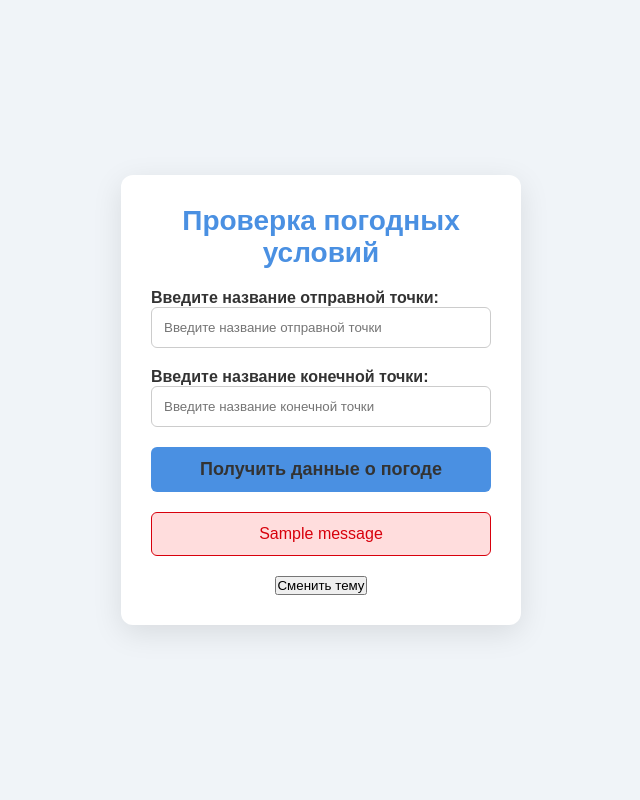
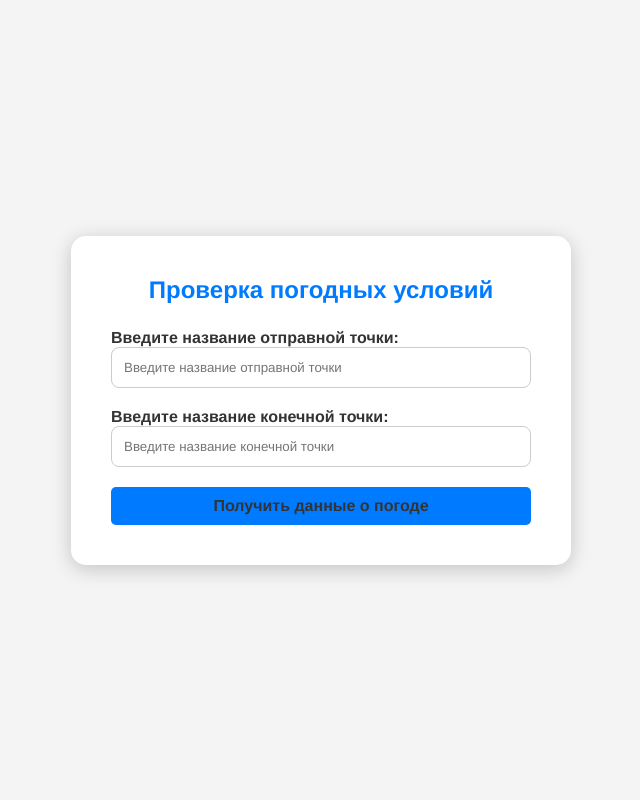
Before and after one commit to posttemp/py_project2, a Flask app: page / in a window 1280 px wide. Shown: the whole page, without its empty margins (319-959 px from the left). Run offline with Flask 3, Linux system fonts and the light colour scheme; one stand-in notice (Sample message) is shown.

Commit message:
Allpight

```diff
--- a/app.py
+++ b/app.py
@@ -4,50 +4,58 @@
 from wtforms import StringField, SubmitField
 from wtforms.validators import DataRequired
 
-class LocationForm(FlaskForm):
-    location_A = StringField('Введите название отправной точки:', validators=[DataRequired()])     # Поле для ввода названия отправной точки
-    location_B = StringField('Введите название конечной точки:', validators=[DataRequired()])     # Поле для ввода названия конечной точки
-    submit = SubmitField('Получить данные о погоде')     # Кнопка для отправки формы
 API_KEY = 'VppSmk8M7Al00nYGHmj6HM48KqnFakVH'
 
-app = Flask(__name__, template_folder=r'C:\Users\ilalc\PycharmProjects\PythonProject\templates', static_folder=r'C:\Users\ilalc\PycharmProjects\PythonProject\static')
+class LocationForm(FlaskForm):
+    location_A = StringField('Введите название отправной точки:', validators=[DataRequired()])
+    location_B = StringField('Введите название конечной точки:', validators=[DataRequired()])
+    submit = SubmitField('Получить данные о погоде')
+
+app = Flask(__name__, template_folder='templates', static_folder='static')
 app.config["SECRET_KEY"] = "oboldui123"
 
-def check_bad_weather(wet_info: dict):
-    '''Функция анализа погодных условий'''
-    if wet_info['temperature_celsius'] < 0:
-        return 'Температура ниже 0, советуем одеться потеплее'
-    elif wet_info['temperature_celsius'] > 35:
-        return 'Очень жарко, советуем оставаться дома или, если вы на улице оставайтесь в тени'
-    elif wet_info['wind_speed'] > 7:
-        return 'Сильный ветер, советуем оставаться дома, воизбежании несчастных случаев'
-    elif wet_info['precipitation_probability'] > 70:
-        return 'Высокая вероятность осадков, не забудьте захватить с собой зонтик'
+def analyze_weather_conditions(weather_info):
+    """Анализирует погодные условия и возвращает рекомендации."""
+    print("Анализируем погодные условия:", weather_info)  # Отладочное сообщение
+
+    temperature = weather_info.get('temperature_celsius')
+    wind_speed = weather_info.get('wind_speed')
+    precipitation_probability = weather_info.get('precipitation_probability')
+
+    if temperature is None or wind_speed is None or precipitation_probability is None:
+        return 'Ошибка: недостаточно данных для анализа погоды.'
+
+    if temperature < 0:
+        return 'Температура ниже 0, советуем одеться потеплее.'
+    elif temperature > 35:
+        return 'Очень жарко, советуем оставаться дома или, если вы на улице, оставайтесь в тени.'
+    elif wind_speed > 7:
+        return 'Сильный ветер, советуем оставаться дома, во избежание несчастных случаев.'
+    elif precipitation_probability > 70:
+        return 'Высокая вероятность осадков, не забудьте захватить с собой зонтик.'
     else:
-        return 'Самое лучшее время для прогулки'
+        return 'Самое лучшее время для прогулки.'
 
-
-def req(city):
-    """Получение кординат"""
+def get_coordinates(city):
+    """Получает координаты города."""
     location_url = f'http://dataservice.accuweather.com/locations/v1/cities/search?apikey={API_KEY}&q={city}&language=ru'
     try:
         response = requests.get(location_url)
+        response.raise_for_status()
         data = response.json()
         if data:
-            lat = data[0]['GeoPosition']['Latitude']
-            long = data[0]['GeoPosition']['Longitude']
-            return [lat, long]
+            return data[0]['GeoPosition']['Latitude'], data[0]['GeoPosition']['Longitude']
     except requests.exceptions.RequestException as e:
         print(f'Ошибка запроса: {e}')
         return None
 
-
-def get_loc_code_by_coords(city):
-    """Функция для получения гео-ключа по кординатам"""
-    city_cor = f'{city[0]},{city[1]}'
-    location_url = f'http://dataservice.accuweather.com/locations/v1/cities/geoposition/search?apikey={API_KEY}&q={city_cor}'
+def get_location_key_by_coordinates(coordinates):
+    """Получает гео-ключ по координатам."""
+    lat, long = coordinates
+    location_url = f'http://dataservice.accuweather.com/locations/v1/cities/geoposition/search?apikey={API_KEY}&q={lat},{long}'
     try:
         response = requests.get(location_url)
+        response.raise_for_status()
         data = response.json()
         if data:
             return [data['Key'], data['AdministrativeArea']['LocalizedName']]
@@ -55,62 +63,71 @@
         print(f'Ошибка запроса: {e}')
         return None
 
-
-def get_weather_data(loc_key):
-    '''Фукция получения данных о погоде'''
-    weather_url = f'http://dataservice.accuweather.com/currentconditions/v1/{loc_key}?apikey={API_KEY}&details=true'  # запрос к api
+def get_weather_data(location_key):
+    """Получает данные о погоде по гео-ключу."""
+    weather_url = f'http://dataservice.accuweather.com/currentconditions/v1/{location_key}?apikey={API_KEY}&details=true'
     try:
-        weather_r = requests.get(weather_url)  # гет-запрос к api
-        weather_data = weather_r.json()[0]
-        temperature_celsius = weather_data['Temperature']['Metric']['Value']
-        humidity_percentage = weather_data['RelativeHumidity']
-        wind_speed = round(weather_data['Wind']['Speed']['Metric']['Value'] * 0.2778, 2)
-        precipitation_probability = 0 if not weather_data['HasPrecipitation'] else 100
-        wet_info = {
-            'temperature_celsius': temperature_celsius,
-            'humidity_percentage': f'{humidity_percentage}%',
-            'wind_speed': wind_speed,
-            'precipitation_probability': precipitation_probability
+        response = requests.get(weather_url)
+        response.raise_for_status()
+        weather_data = response.json()[0]
+        return {
+            'temperature_celsius': weather_data['Temperature']['Metric']['Value'],
+            'humidity_percentage': f"{weather_data['RelativeHumidity']}%",
+            'wind_speed': round(weather_data['Wind']['Speed']['Metric']['Value'] * 0.2778, 2),
+            'precipitation_probability': 100 if weather_data['HasPrecipitation'] else 0
         }
-        return wet_info
     except requests.exceptions.RequestException as e:
-        print(f"Ошибка запроса погода: {e}")
-
-
+        print(f"Ошибка запроса погоды: {e}")
+        return None
 
 @app.route("/", methods=['GET', 'POST'])
 def main():
     form = LocationForm()
-    analize = {}
-    if request.method == "POST":  # Проверяем, был ли отправлен POST-запрос
-        if form.validate_on_submit():  # Проверяем, что форма валидн
-            point_A = form.location_A.data  # Получаем данные из поля location_A
-            point_B = form.location_B.data # Получаем данные из поля location_B
-            k_A = get_loc_code_by_coords(req(point_A))[0]  # Получаем код местоположения по координатам A
-            k_B = get_loc_code_by_coords(req(point_B))[0] # Получаем код местоположения по координатам B
-            response_A = get_weather_data(k_A)  # Получаем данные о погоде A
-            response_B = get_weather_data(k_B)  # Получаем данные о погоде B
-            analize_A = check_bad_weather(response_A)  # Анализируем данные о погоде A
-            analize_B = check_bad_weather(response_B)  # Анализируем данные о погоде A
-            weather_data = {
-            f'Анализ погодных условий в городе: {point_A}':{
-            'temperature_celsius': response_A['temperature_celsius'],
-            'precipitation_probability': response_A['precipitation_probability'],
-            'humidity_percentage': response_A['humidity_percentage'],
-            'wind_speed': response_A['wind_speed'],
-            'analyze': analize_A
-            },
+    if form.validate_on_submit():
+        point_A = form.location_A.data
+        point_B = form.location_B.data
 
-            f'Анализ погодных условий в городе: {point_B}':{
-            'temperature_celsius': response_B['temperature_celsius'],
-            'precipitation_probability': response_B['precipitation_probability'],
-            'humidity_percentage': response_B['humidity_percentage'],
-            'wind_speed': response_B['wind_speed'],
-            'analyze': analize_B}
-            }
-            return render_template('weather.html', data=weather_data)  # Отображаем данные о погоде
-    return render_template('main.html', form=form)  # Отображаем форму при GET-запросе
+        # Получаем координаты по названиям городов
+        coords_A = get_coordinates(point_A)
+        coords_B = get_coordinates(point_B)
+
+        if coords_A and coords_B:
+            # Получаем локальные ключи по координатам
+            loc_key_A = get_location_key_by_coordinates(coords_A)
+            loc_key_B = get_location_key_by_coordinates(coords_B)
+
+            if loc_key_A and loc_key_B:
+                # Получаем данные о погоде по локальным ключам
+                weather_A = get_weather_data(loc_key_A[0])
+                weather_B = get_weather_data(loc_key_B[0])
+
+                if weather_A and weather_B:
+                    # Анализируем погодные условия
+                    analysis_A = analyze_weather_conditions(weather_A)
+                    analysis_B = analyze_weather_conditions(weather_B)
+                    print(analysis_A)
+                    # Формируем данные для отображения
+                    weather_data = {
+                        f'Анализ погодных условий в городе: {point_A}': {
+                            'temperature_celsius': weather_A['temperature_celsius'],
+                            'precipitation_probability': weather_A['precipitation_probability'],
+                            'humidity_percentage': weather_A['humidity_percentage'],
+                            'wind_speed': weather_A['wind_speed'],
+                            'analysis': analysis_A
+                        },
+                        f'Анализ погодных условий в городе: {point_B}': {
+                            'temperature_celsius': weather_B['temperature_celsius'],
+                            'precipitation_probability': weather_B['precipitation_probability'],
+                            'humidity_percentage': weather_B['humidity_percentage'],
+                            'wind_speed': weather_B['wind_speed'],
+                            'analysis': analysis_B
+                        }
+                    }
+                    # Здесь вы можете передать weather_data в шаблон для отображения
+                    return render_template('weather.html', data=weather_data)
+
+    return render_template('main.html', form=form)
 
 
-if __name__ == "__main__":
+if __name__ == '__main__':
     app.run(debug=True)
--- a/static/css/style.css
+++ b/static/css/style.css
@@ -1,113 +1,88 @@
 :root {
-    --background-color: #f0f4f8;
-    --container-background: #ffffff;
-    --text-color: #333;
-    --primary-color: #4a90e2;
-    --hover-color: #357ab8;
-    --alert-background: #ffdddd;
-    --alert-border: #d8000c;
-    --alert-text: #d8000c;
+    --background-color: #f7f9fc; /* Новый основной цвет фона */
+    --container-background: #ffffff; /* Новый цвет фона контейнера */
+    --text-color: #333; /* Новый цвет текста */
+    --primary-color: #007bff; /* Новый основной цвет */
+    --hover-color: #0056b3; /* Новый цвет при наведении */
+    --alert-background: #ffe5e5; /* Новый цвет фона предупреждений */
+    --alert-border: #ff0000; /* Новый цвет границы предупреждений */
+    --alert-text: #ff0000; /* Новый цвет текста предупреждений */
 }
 
 [data-theme="dark"] {
-    --background-color: #1e1e1e;
-    --container-background: #2c2c2c;
-    --text-color: #f0f0f0;
-    --primary-color: #4a90e2;
-    --hover-color: #357ab8;
-    --alert-background: #3c3c3c;
-    --alert-border: #d8000c;
-    --alert-text: #d8000c;
+    --background-color: #1c1c1c; /* Новый цвет фона в темной теме */
+    --container-background: #2c2c2c; /* Новый цвет фона контейнера в темной теме */
+    --text-color: #eaeaea; /* Новый цвет текста в темной теме */
+    --primary-color: #007bff; /* Новый основной цвет в темной теме */
+    --hover-color: #0056b3; /* Новый цвет при наведении в темной теме */
+    --alert-background: #4a4a4a; /* Новый цвет фона предупреждений в темной теме */
+    --alert-border: #ff0000; /* Новый цвет границы предупреждений в темной теме */
+    --alert-text: #ff0000; /* Новый цвет текста предупреждений в темной теме */
 }
 
 * {
-    box-sizing: border-box;
-    margin: 0;
-    padding: 0;
-    font-family: 'Poppins', sans-serif;
+    box-sizing: border-box; /* Устанавливаем box-sizing для всех элементов */
+    margin: 0; /* Убираем отступы */
+    padding: 0; /* Убираем внутренние отступы */
+    font-family: 'Helvetica Neue', sans-serif; /* Изменен шрифт */
 }
 
 body {
-    background-color: var(--background-color);
-    color: var(--text-color);
-    display: flex;
-    justify-content: center;
-    align-items: center;
-    height: 100vh;
-    padding: 20px;
+    background-color: var(--background-color); /* Цвет фона страницы */
+    color: var(--text-color); /* Цвет текста страницы */
+    display: flex; /* Используем flexbox для центрирования */
+    justify-content: center; /* Центрируем по горизонтали */
+    align-items: center; /* Центрируем по вертикали */
+    height: 100vh; /* Высота на весь экран */
+    padding: 20px; /* Отступы */
 }
 
-.container {
-    background: var(--container-background);
-    border-radius: 12px;
-    box-shadow: 0 8px 30px rgba(0, 0, 0, 0.1);
-    padding: 30px;
-    width: 100%;
-    max-width: 400px;
-    text-align: center;
+.card {
+    background: var(--container-background); /* Цвет фона карточки */
+    border-radius: 12px; /* Скругление углов */
+    box-shadow: 0 6px 30px rgba(0, 0, 0, 0.1); /* Тень карточки */
+    padding: 20px; /* Внутренние отступы */
+    width: 100%; /* Ширина 100% */
+    max-width: 480px; /* Максимальная ширина */
+    text-align: center; /* Центрируем текст */
 }
 
 h1 {
-    margin-bottom: 20px;
-    font-size: 28px;
-    color: var(--primary-color);
+    margin-bottom: 20px; /* Отступ снизу */
+    font-size: 28px; /* Размер шрифта заголовка */
+    color: var(--primary-color); /* Цвет заголовка */
 }
 
 .weather-form {
-    display: flex;
-    flex-direction: column;
+    display: flex; /* Используем flexbox для формы */
+    flex-direction: column; /* Вертикальное расположение элементов */
 }
 
 .form-group {
-    margin-bottom: 20px;
-    text-align: left;
+    margin-bottom: 20px; /* Отступ снизу для группы формы */
+    text-align: left; /* Выравнивание текста влево */
 }
 
 label {
-    margin-bottom: 5px;
-    font-weight: 600;
-    color: var(--text-color);
+    margin-bottom: 6px; /* Отступ снизу для метки */
+    font-weight: 600; /* Жирный шрифт */
+    color: var(--text-color); /* Цвет метки */
 }
 
 input[type="text"] {
-    padding: 12px;
-    border: 1px solid #ccc;
-    border-radius: 6px;
-    width: 100%;
-    transition: border-color 0.3s, box-shadow 0.3s;
+    padding: 12px; /* Внутренние отступы */
+    border: 1px solid #ccc; /* Цвет границы */
+    border-radius: 8px; /* Скругление углов */
+    width: 100%; /* Ширина 100% */
+    transition: border-color 0.3s ease, box-shadow 0.3s ease; /* Плавный переход для границы и тени */
 }
 
 input[type="text"]:focus {
-    border-color: var(--primary-color);
-    outline: none;
-    box-shadow: 0 0 5px rgba(74, 144, 226, 0.5);
+    border-color: var(--primary-color); /* Цвет границы при фокусе */
+    outline: none; /* Убираем обводку */
+    box-shadow: 0 0 5px rgba(0, 123, 255, 0.5); /* Тень при фокусе */
 }
 
-.submit-button {
-    background-color: var(--primary-color);
-    color: white;
-    padding: 12px;
-    border: none;
-    border-radius: 6px;
-    cursor: pointer;
-    font-size: 18px;
-    transition: background-color 0.3s, transform 0.2s;
-}
-
-.submit-button:hover {
-    background-color: var(--hover-color);
-    transform: translateY(-2px);
-}
-
-.alert {
-    margin-top: 20px;
-    background-color: var(--alert-background);
-    color: var(--alert-text);
-    border: 1px solid var(--alert-border);
-    border-radius: 6px;
-    padding: 12px;
-}
-
-.alert ul {
-    list-style-type: none;
-}
+.submit-btn {
+    background-color: var(--primary-color); /* Цвет кнопки */
+    color: #fff; /* Цвет текста кнопки */
--- a/templates/main.html
+++ b/templates/main.html
@@ -5,12 +5,78 @@
     <meta name="viewport" content="width=device-width, initial-scale=1.0">
     <title>Погодный сервис</title>
     <link rel="stylesheet" href="{{ url_for('static', filename='css/style.css') }}">
+    <style>
+        body {
+            font-family: 'Verdana', sans-serif; /* Изменен шрифт */
+            background-color: #f4f4f4; /* Новый цвет фона */
+            color: #333; /* Новый цвет текста */
+            display: flex;
+            justify-content: center;
+            align-items: center;
+            flex-direction: column;
+            padding: 30px;
+            margin: 0;
+        }
+        .container {
+            max-width: 500px; /* Уменьшена максимальная ширина */
+            width: 100%;
+            background: #ffffff; /* Новый цвет фона карточки */
+            border-radius: 15px; /* Изменено скругление углов */
+            box-shadow: 0 4px 20px rgba(0, 0, 0, 0.2); /* Изменена тень */
+            padding: 40px; /* Увеличены внутренние отступы */
+            text-align: center;
+        }
+        h1 {
+            font-size: 24px; /* Изменен размер заголовка */
+            margin-bottom: 25px; /* Увеличен отступ снизу */
+            color: #007bff; /* Новый цвет заголовка */
+        }
+        .form-group {
+            margin-bottom: 20px; /* Увеличен отступ снизу */
+            text-align: left;
+        }
+        .error {
+            color: #ff0000; /* Новый цвет ошибок */
+            font-size: 0.85em; /* Уменьшен размер шрифта ошибок */
+        }
+        .submit-button {
+            background-color: #007bff; /* Новый цвет кнопки */
+            color: white;
+            padding: 10px 15px; /* Уменьшены отступы */
+            border: none;
+            border-radius: 5px; /* Изменено скругление углов */
+            cursor: pointer;
+            font-size: 16px;
+            transition: background-color 0.3s;
+        }
+        .submit-button:hover {
+            background-color: #0056b3; /* Новый цвет при наведении */
+        }
+        .alert {
+            margin-top: 20px;
+            background-color: #ffeeba; /* Новый цвет фона предупреждений */
+            color: #856404; /* Новый цвет текста предупреждений */
+            padding: 15px; /* Увеличены внутренние отступы */
+            border-radius: 5px;
+            border: 1px solid #ffeeba; /* Добавлена граница */
+        }
+        #theme-toggle {
+            margin-top: 20px;
+            padding: 10px 15px;
+            border: none;
+            border-radius: 5px;
+            background-color: #007bff; /* Новый цвет кнопки смены темы */
+            color: white;
+            cursor: pointer;
+            font-size: 16px;
+        }
+    </style>
 </head>
 <body>
     <div class="container">
         <h1>Проверка погодных условий</h1>
         <form method="POST" class="weather-form">
-            {{ form.hidden_tag() }}  <!-- Для защиты от CSRF -->
+            {{ form.hidden_tag() }}  <!-- Защита от CSRF -->
             <div class="form-group">
                 {{ form.location_A.label }}  <!-- Метка для первого поля -->
                 {{ form.location_A(size=32, placeholder='Введите название отправной точки') }}  <!-- Поле ввода для отправной точки -->
@@ -26,27 +92,3 @@
                 {% endfor %}
             </div>
             <button type="submit" class="submit-button">{{ form.submit.label }}</button>  <!-- Кнопка отправки -->
-        </form>
-        {% with messages = get_flashed_messages() %}
-            {% if messages %}
-                <div class="alert">
-                    <ul>
-                    {% for message in messages %}
-                        <li>{{ message }}</li>
-                    {% endfor %}
-                    </ul>
-                </div>
-            {% endif %}
-        {% endwith %}
-        <button id="theme-toggle" style="margin-top: 20px;">Сменить тему</button> <!-- Кнопка смены темы -->
-    </div>
-    <script>
-        const themeToggleButton = document.getElementById('theme-toggle');
-        themeToggleButton.addEventListener('click', () => {
-            const currentTheme = document.documentElement.getAttribute('data-theme');
-            const newTheme = currentTheme === 'dark' ? '' : 'dark';
-            document.documentElement.setAttribute('data-theme', newTheme);
-        });
-    </script>
-</body>
-</html>
```
Also changed, not shown: py_project2.py (deleted, +0 -81 lines), templates/weather.html (+46 -43 lines).
